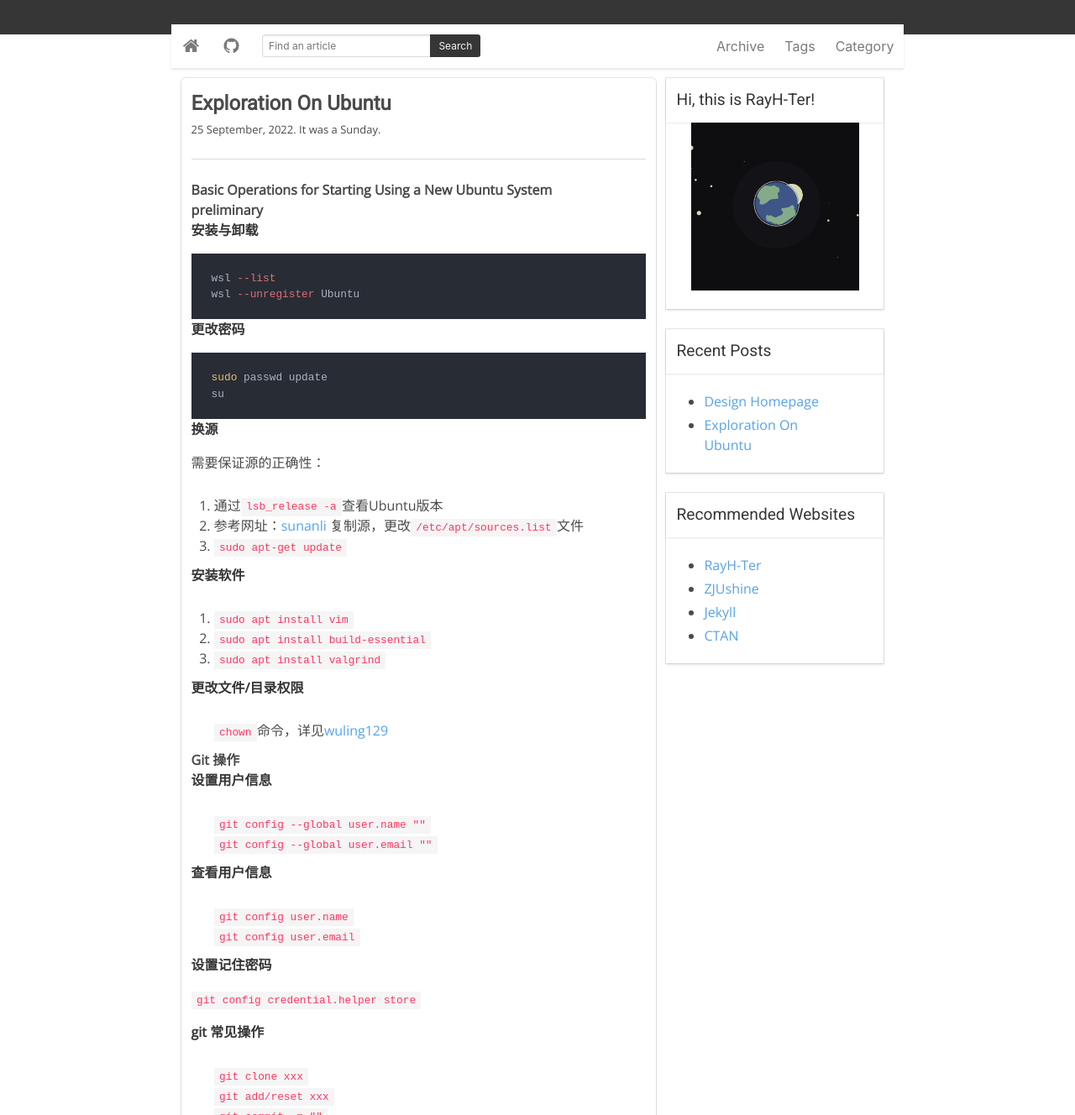
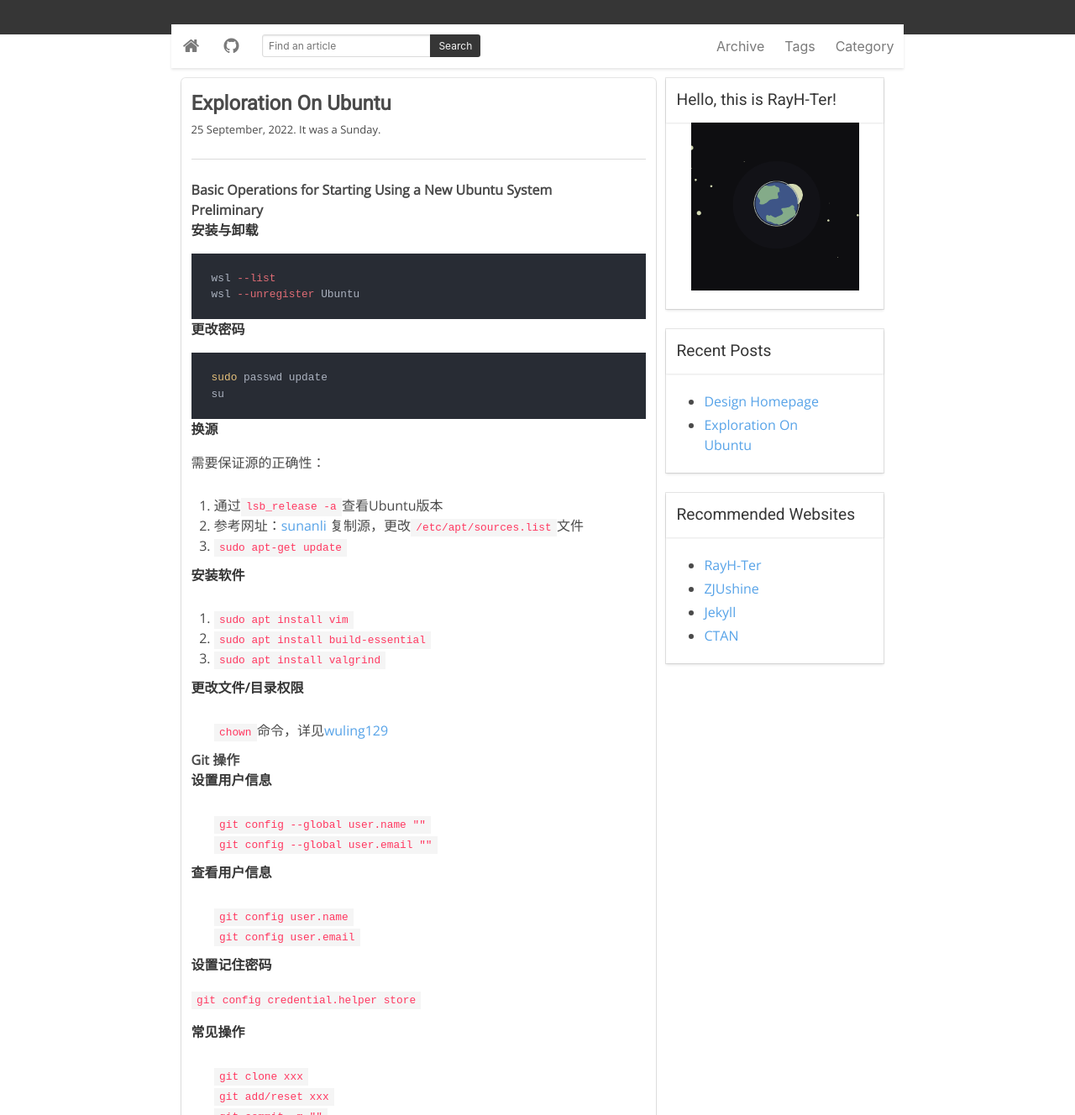
Before and after one commit to RayH-Ter/RayH-Ter.github.io, a Jekyll site: the page built from _posts/2022-09-25-exploration-on-ubuntu.md, in a window 1280 px wide. Shown: the part 125-1453 px from the top of the page at 84% size. Built offline with Jekyll 4.4.1, drawn with Linux system fonts in a browser that asks for light colours; our own code applies the rules of GitHub Pages for plain Markdown files; comment, search, counter and statistics services are not loaded.

Commit message:
fix some mistake in blogs

```diff
--- a/_layouts/default.html
+++ b/_layouts/default.html
@@ -81,7 +81,7 @@
             <div class="card">
               <header class="card-header">
                 <p class="card-header-title nice-title">
-                  Hi, this is RayH-Ter!
+                  Hello, this is RayH-Ter!
                 </p>
               </header>
               <div class="card-content">
--- a/_posts/2022-09-25-exploration-on-ubuntu.md
+++ b/_posts/2022-09-25-exploration-on-ubuntu.md
@@ -1,6 +1,6 @@
-## Basic Operations for Starting Using a New Ubuntu System
+# Basic Operations for Starting Using a New Ubuntu System
 
-### preliminary
+## Preliminary
 
 **安装与卸载**
 
@@ -34,7 +34,7 @@
 
 * `chown`命令，详见[wuling129](https://www.cnblogs.com/wuling129/p/4648760.html)
 
-### Git 操作
+## Git 操作
 
 **设置用户信息**
 
@@ -50,7 +50,7 @@
 
 `git config credential.helper store`
 
-**git 常见操作**
+**常见操作**
 
 * `git clone xxx`
 * `git add/reset xxx`
@@ -64,6 +64,6 @@
 
 **安装插件**
 
-### Jekyll + Github
+## Jekyll + Github
 
 参考[Design Homepage](https://rayh-ter.github.io/2022/09/26/design-homepage)
```
